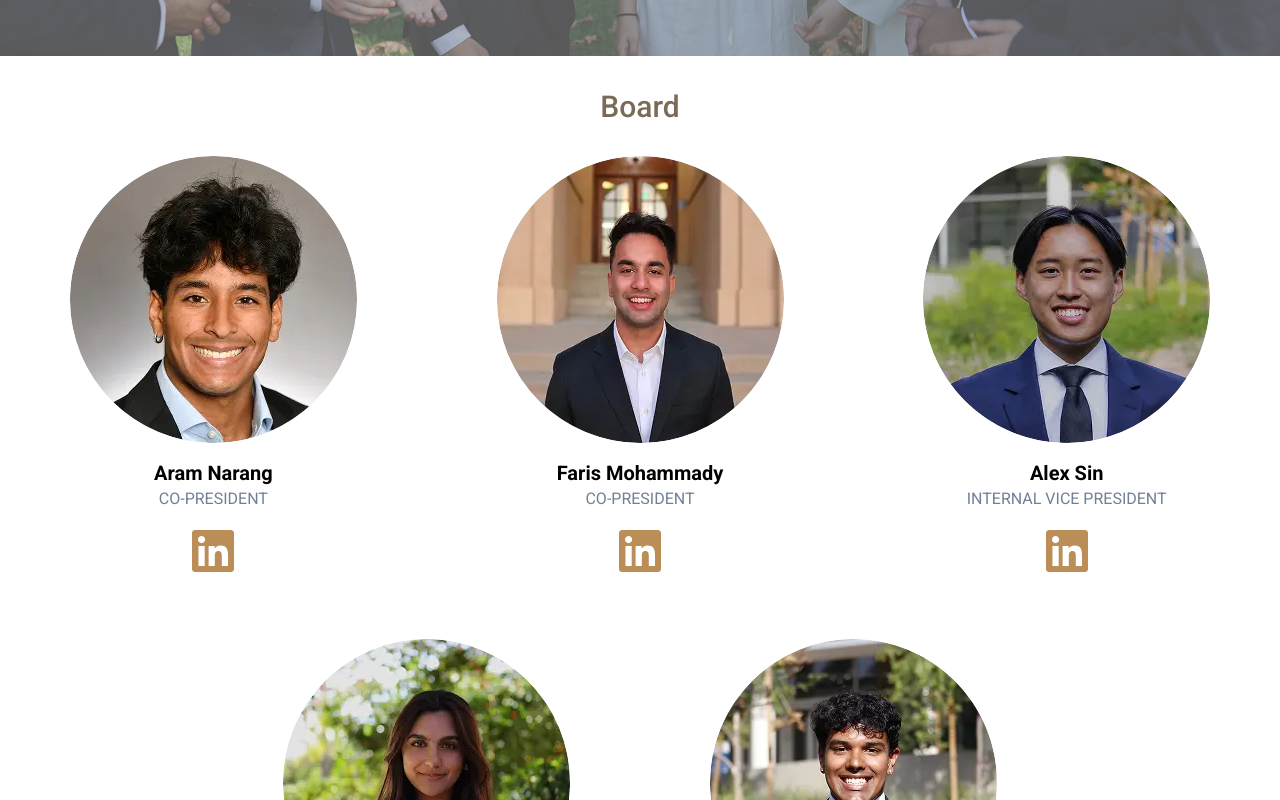
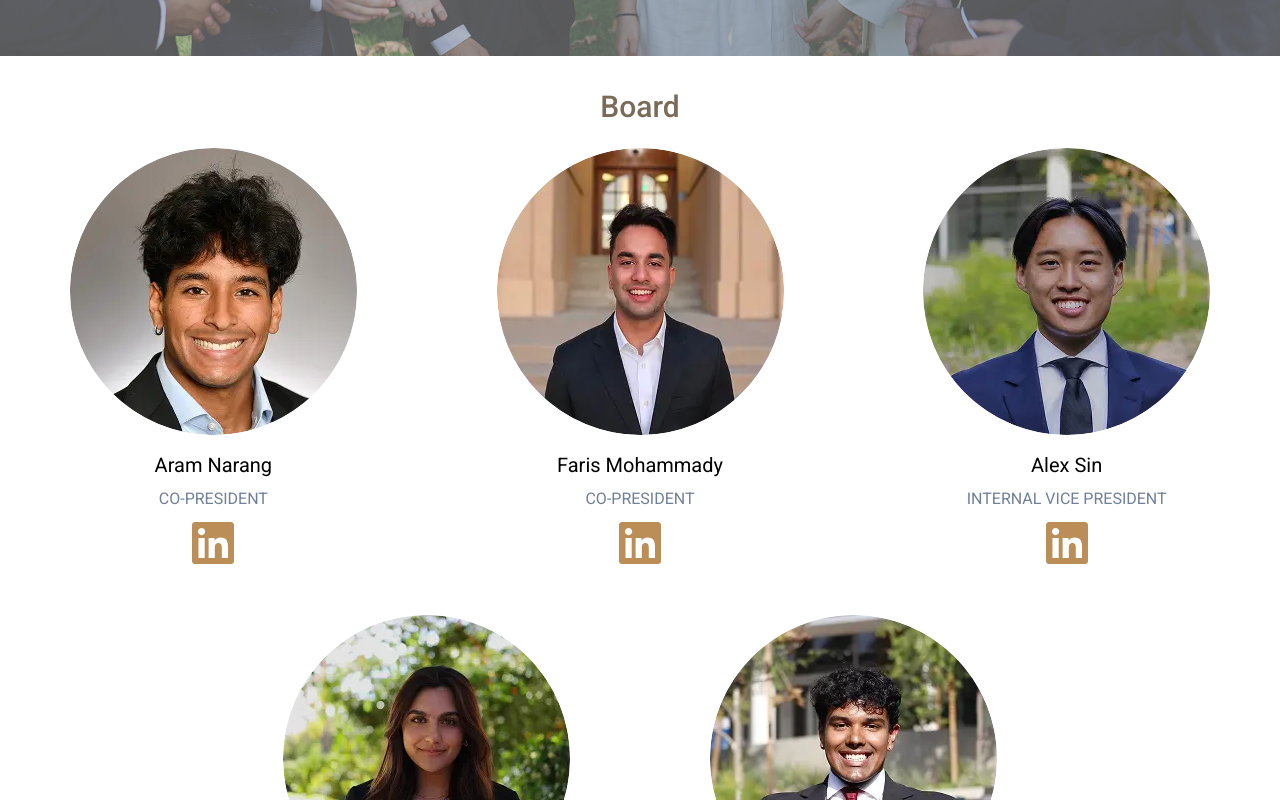
Before and after one commit to acm-ucr/hcg, a Next.js app: page /board in a window 1280 px wide. Shown: the part 480-1280 px from the top of the page. Built offline with nearby package versions, Linux system fonts and the light colour scheme.

Commit message:
some code cleanup

```diff
--- a/src/app/error.tsx
+++ b/src/app/error.tsx
@@ -2,7 +2,7 @@
 import ErrorMessage from "@/components/ErrorMessage";
 
 const Error = () => {
-  return <ErrorMessage />;
+  return <ErrorMessage text="500" />;
 };
 
 export default Error;
--- a/src/app/not-found.tsx
+++ b/src/app/not-found.tsx
@@ -1,7 +1,7 @@
 import ErrorMessage from "@/components/ErrorMessage";
 
 const NotFound = () => {
-  return <ErrorMessage />;
+  return <ErrorMessage text="404" />;
 };
 
 export default NotFound;
--- a/src/components/ErrorMessage.tsx
+++ b/src/components/ErrorMessage.tsx
@@ -1,6 +1,10 @@
 "use client";
 import Button from "@/components/Button";
 import { motion } from "motion/react";
+
+interface ErrorProps {
+  text: string;
+}
 
 const errorMessageAnimation = {
   initial: { y: -60 },
@@ -8,11 +12,11 @@ const errorMessageAnimation = {
   transition: { duration: 0.5 },
 };
 
-const ErrorMessage = () => {
+const ErrorMessage = ({ text }: ErrorProps) => {
   return (
     <div className="flex h-[75vh] flex-col items-center justify-center p-6 text-center">
       <motion.div {...errorMessageAnimation}>
-        <div className="text-hcg-pastel-brown text-8xl font-bold">404</div>
+        <div className="text-hcg-pastel-brown text-8xl font-bold">{text}</div>
         <div className="p-6 text-2xl">Page Not Found</div>
       </motion.div>
       <Button text="Back To Home" href="/" />
--- a/src/components/alumni/AlumniCard.tsx
+++ b/src/components/MemberCard.tsx
@@ -4,9 +4,9 @@ import Image, { StaticImageData } from "next/image";
 import Link from "next/link";
 import { FaLinkedin } from "react-icons/fa";
 
-export interface AlumniCardProps {
+export interface MemberCardProps {
   name: string;
-  role: Uppercase<string>;
+  role: string;
   image: StaticImageData;
   currentOccupation?: string;
   linkedin: string;
@@ -16,22 +16,26 @@ const cardAnimation = {
   whileHover: { scale: 1.1 },
 };
 
-const AlumniCard = ({
+const MemberCard = ({
   image,
   name,
   role,
   currentOccupation,
   linkedin,
-}: AlumniCardProps) => {
+}: MemberCardProps) => {
   return (
-    <div className="flex h-full flex-col items-center p-6 text-center">
+    <div className="flex h-full flex-col items-center justify-between p-6 text-center">
       <Image src={image} alt={name} className="mb-4 rounded-full" />
 
       <div className="mb-2 text-xl">{name}</div>
 
       <div className="text-hcg-dark-gray mb-2 font-normal">{role}</div>
 
-      <div className="text-hcg-dark-gray mb-4">{currentOccupation}</div>
+      {currentOccupation && (
+        <div className="text-hcg-dark-gray mb-4 flex-grow">
+          {currentOccupation}
+        </div>
+      )}
       <motion.div {...cardAnimation}>
         <Link href={linkedin} target="_blank" className="mt-auto">
           <FaLinkedin className="text-hcg-gold h-12 w-12" />
@@ -41,4 +45,4 @@ const AlumniCard = ({
   );
 };
 
-export default AlumniCard;
+export default MemberCard;
--- a/src/components/alumni/AlumniMapping.tsx
+++ b/src/components/alumni/AlumniMapping.tsx
@@ -1,13 +1,12 @@
 "use client";
 import { motion } from "motion/react";
-import AlumniCard from "@/components/alumni/AlumniCard";
+import MemberCard from "@/components/MemberCard";
 import { AlumniData } from "@/data/AlumniData";
 
 const alumniMappingAnimation = (delay = 0) => ({
   initial: { opacity: 0, y: 30 },
   whileInView: { opacity: 1, y: 0 },
   transition: { duration: 0.8, delay },
-  viewport: { once: true },
 });
 
 const AlumniMapping = () => {
@@ -19,7 +18,7 @@ const AlumniMapping = () => {
           {...alumniMappingAnimation(index * 0.15)}
           className="w-1/2 md:w-1/3"
         >
-          <AlumniCard
+          <MemberCard
             key={index}
             name={member.name}
             role={member.role}
--- a/src/components/board/BoardCard.tsx
+++ /dev/null
@@ -1,35 +0,0 @@
-"use client";
-import Image, { StaticImageData } from "next/image";
-import Link from "next/link";
-import { FaLinkedin } from "react-icons/fa";
-import { motion } from "motion/react";
-
-export interface BoardCardProps {
-  name: string;
-  role: string;
-  image: StaticImageData;
-  linkedin: string;
-}
-
-const boardCardAimation = {
-  whileHover: { scale: 1.1 },
-};
-
-const BoardCard = ({ name, role, image, linkedin }: BoardCardProps) => {
-  return (
-    <div className="flex flex-col items-center p-8 text-center">
-      <Image src={image} alt={name} className="mx-auto mb-4 rounded-full" />
-
-      <div className="text-center text-xl font-semibold">{name}</div>
-
-      <div className="text-hcg-dark-gray mb-4 text-center">{role}</div>
-      <motion.div {...boardCardAimation}>
-        <Link href={linkedin} target="_blank">
-          <FaLinkedin className="text-hcg-gold h-12 w-12" />
-        </Link>
-      </motion.div>
-    </div>
-  );
-};
-
-export default BoardCard;
--- a/src/components/board/BoardMapping.tsx
+++ b/src/components/board/BoardMapping.tsx
@@ -1,25 +1,24 @@
 "use client";
-import BoardCard from "@/components/board/BoardCard";
+import { motion } from "motion/react";
+import MemberCard from "@/components/MemberCard";
 import { boardInfo } from "@/data/BoardData";
-import { motion } from "motion/react";
 
 const boardMappingAnimation = (delay = 0) => ({
   initial: { opacity: 0, y: 30 },
   whileInView: { opacity: 1, y: 0 },
   transition: { duration: 0.8, delay },
-  viewport: { once: true },
 });
 
 const BoardMapping = () => {
   return (
-    <div className="flex flex-row flex-wrap items-center justify-center">
+    <div className="flex flex-row flex-wrap justify-center">
       {boardInfo.map((member, index) => (
         <motion.div
           key={index}
           {...boardMappingAnimation(index * 0.15)}
-          className="flex w-1/2 justify-center md:w-1/3"
+          className="w-1/2 md:w-1/3"
         >
-          <BoardCard
+          <MemberCard
             key={index}
             name={member.name}
             role={member.title}
--- a/src/data/CarouselItems.ts
+++ b/src/data/CarouselItems.ts
@@ -15,8 +15,8 @@ import Nvidia from "@/public/about/logos/Nvidia.webp";
 import Oaktree from "@/public/about/logos/Oaktree.webp";
 import Paramount from "@/public/about/logos/Paramount.webp";
 import Pepsico from "@/public/about/logos/PepsiCo.webp";
-import PWC from "@/public/about/logos/pwc.webp";
-import ServiceNow from "@/public/about/logos/servicenow.webp";
+import PWC from "@/public/about/logos/Pwc.webp";
+import ServiceNow from "@/public/about/logos/Servicenow.webp";
 import Tesla from "@/public/about/logos/Tesla.webp";
 import { StaticImageData } from "next/image";
 
--- a/src/data/ClientCarouselData.ts
+++ b/src/data/ClientCarouselData.ts
@@ -1,11 +1,11 @@
-import alinea from "@/public/work/logos/alinea.webp";
+import Alinea from "@/public/work/logos/Alinea.webp";
 import BeReal from "@/public/work/logos/BeReal.webp";
-import bookit from "@/public/work/logos/bookit.webp";
+import Bookit from "@/public/work/logos/Bookit.webp";
 import Capturely from "@/public/work/logos/Capturely.webp";
 import EdgeSoundResearch from "@/public/work/logos/EdgeSoundResearch.webp";
 import EthosHealth from "@/public/work/logos/EthosHealth.webp";
 import Quokka from "@/public/work/logos/Quokka.webp";
-import uruit from "@/public/work/logos/uruit.webp";
+import Uruit from "@/public/work/logos/Uruit.webp";
 import { StaticImageData } from "next/image";
 
 interface ClientCarouselDataItem {
@@ -14,12 +14,12 @@ interface ClientCarouselDataItem {
 }
 
 export const clientCarouselData: ClientCarouselDataItem[] = [
-  { name: "alinea", icon: alinea },
+  { name: "alinea", icon: Alinea },
   { name: "BeReal", icon: BeReal },
-  { name: "bookit", icon: bookit },
+  { name: "bookit", icon: Bookit },
   { name: "Capturely", icon: Capturely },
   { name: "EdgeSoundResearch", icon: EdgeSoundResearch },
   { name: "EthosHealth", icon: EthosHealth },
   { name: "Quokka", icon: Quokka },
-  { name: "uruit", icon: uruit },
+  { name: "uruit", icon: Uruit },
 ];
```
Also changed, not shown: public/about/logos/alinea.webp (deleted), public/work/logos/EdgeSoundResearch.webp.
